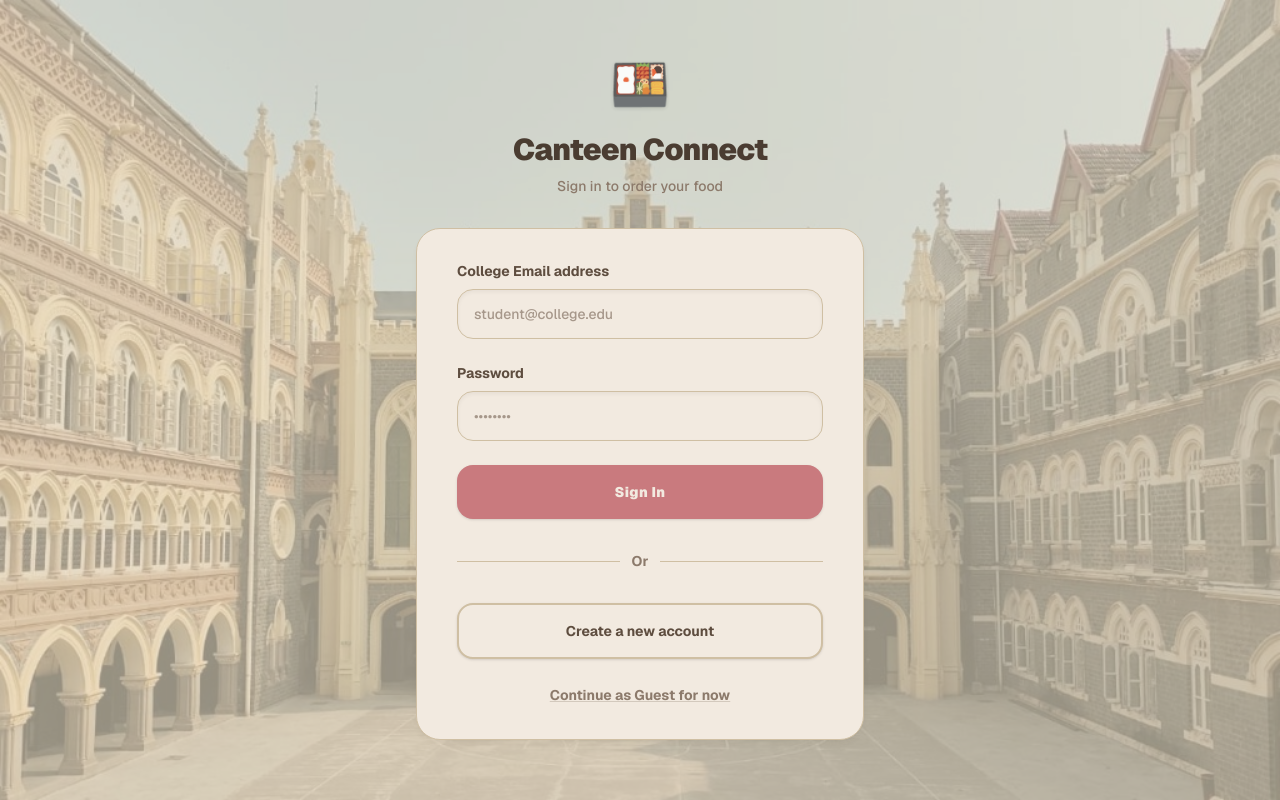
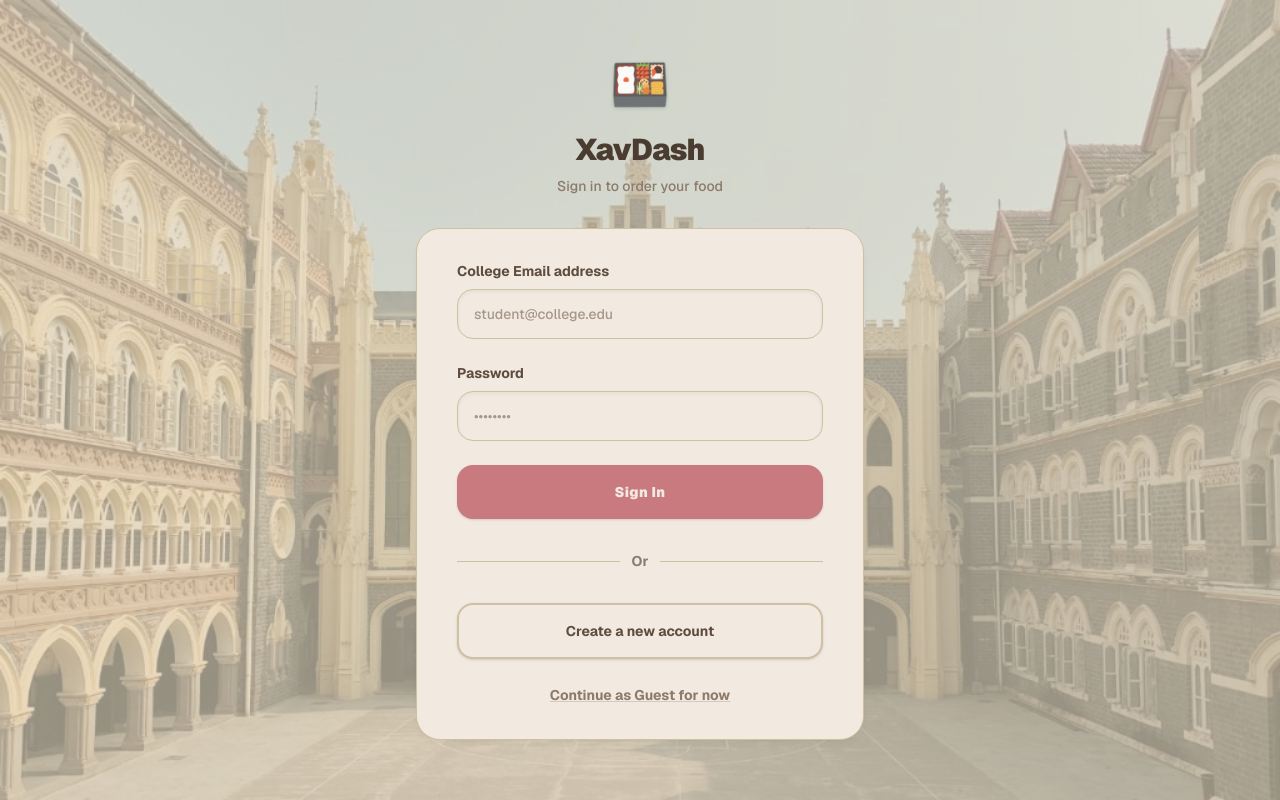
Before and after one commit to R-S-015/st-xaviers-canteen, a Next.js app: page /login in a window 1280 px wide. Built offline with nearby package versions, Linux system fonts and the light colour scheme; no server answers.

Commit message:
Update branding to XavDash

```diff
--- a/src/app/layout.tsx
+++ b/src/app/layout.tsx
@@ -14,7 +14,7 @@ const geistMono = Geist_Mono({
 });
 
 export const metadata: Metadata = {
-  title: "Canteen Connect",
+  title: "XavDash",
   description: "Seamless ordering for St. Xavier's",
 };
 
--- a/src/app/login/page.tsx
+++ b/src/app/login/page.tsx
@@ -58,7 +58,7 @@ export default function Login() {
       <div className="sm:mx-auto sm:w-full sm:max-w-md">
         <div className="flex justify-center text-5xl mb-4 opacity-90 drop-shadow-sm">🍱</div>
         <h2 className="mt-6 text-center text-3xl font-black text-[#4A3C31] tracking-tight">
-          Canteen Connect
+          XavDash
         </h2>
         <p className="mt-2 text-center text-sm font-medium text-[#8C7A6B]">
           {isLogin ? "Sign in to order your food" : "Create an account to skip the queue"}
--- a/src/app/menu/page.tsx
+++ b/src/app/menu/page.tsx
@@ -48,7 +48,7 @@ export default async function MenuPage() {
       {/* Header */}
       <header className="bg-[#DCD0B6]/45 backdrop-blur-xl backdrop-saturate-[1.5] shadow-sm p-4 z-20 flex justify-between items-center border-b border-white/40 flex-shrink-0">
         <Link href="/" className="text-xl font-black text-[#B85C60] flex items-center gap-2 tracking-tight hover:opacity-80 transition-opacity drop-shadow-sm">
-          <span className="text-2xl">🍱</span> Canteen Connect
+          <span className="text-2xl">🍱</span> XavDash
         </Link>
         <HeaderAuth />
       </header>
--- a/src/app/orders/page.tsx
+++ b/src/app/orders/page.tsx
@@ -226,7 +226,7 @@ export default function OrdersPage() {
 
               <div className="text-center mb-6 mt-2">
                 <h2 className="text-2xl font-black mb-1">ST. XAVIER'S</h2>
-                <h3 className="text-sm">CANTEEN CONNECT</h3>
+                <h3 className="text-sm">XAVDASH</h3>
                 <p className="text-xs mt-2 text-gray-500">Date: {new Date(selectedReceipt.created_at).toLocaleString()}</p>
                 <p className="text-xs text-gray-500">Order #{selectedReceipt.id}</p>
                 <p className="text-xs text-gray-500">{user?.email}</p>
--- a/src/app/page.tsx
+++ b/src/app/page.tsx
@@ -68,7 +68,7 @@ export default function HomeDashboard() {
     <div className="min-h-[100dvh] bg-transparent text-[#4A3C31] flex flex-col font-sans pb-24">
       <header className="bg-[#DCD0B6]/30 backdrop-blur-md backdrop-saturate-150 shadow-sm p-4 sticky top-0 z-10 flex justify-between items-center border-b border-white/30">
         <h1 className="text-xl font-black text-[#B85C60] flex items-center gap-2 tracking-tight">
-          <span className="text-2xl">🍱</span> Canteen Connect
+          <span className="text-2xl">🍱</span> XavDash
         </h1>
         <HeaderAuth />
       </header>
--- a/src/components/StripeCheckoutModal.tsx
+++ b/src/components/StripeCheckoutModal.tsx
@@ -75,7 +75,7 @@ export default function StripeCheckoutModal({ amount, isOpen, onClose, onSuccess
                 <span className="text-xl">🍱</span>
               </div>
               <div>
-                <h2 className="font-semibold text-[15px] leading-tight">Canteen Connect</h2>
+                <h2 className="font-semibold text-[15px] leading-tight">XavDash</h2>
                 <p className="text-[#a4a7cf] text-xs">Test Environment</p>
               </div>
             </div>
```
